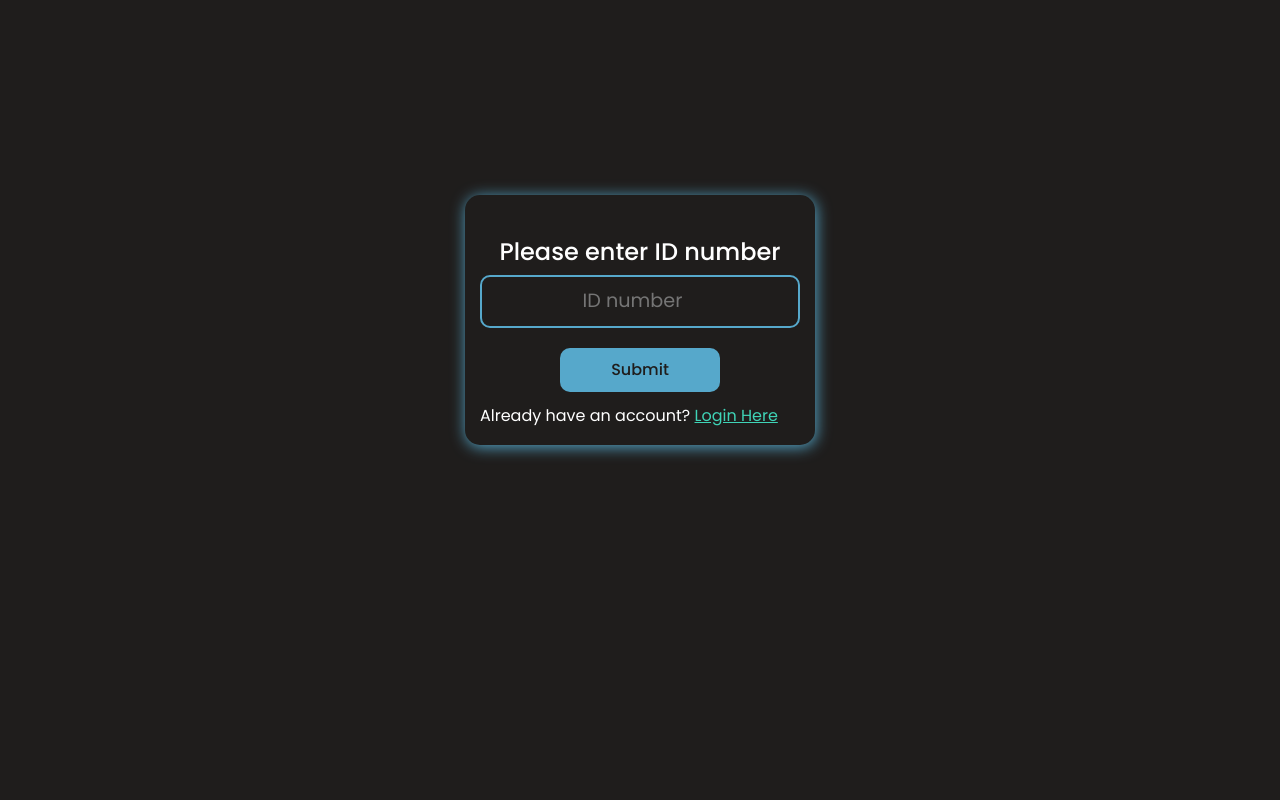
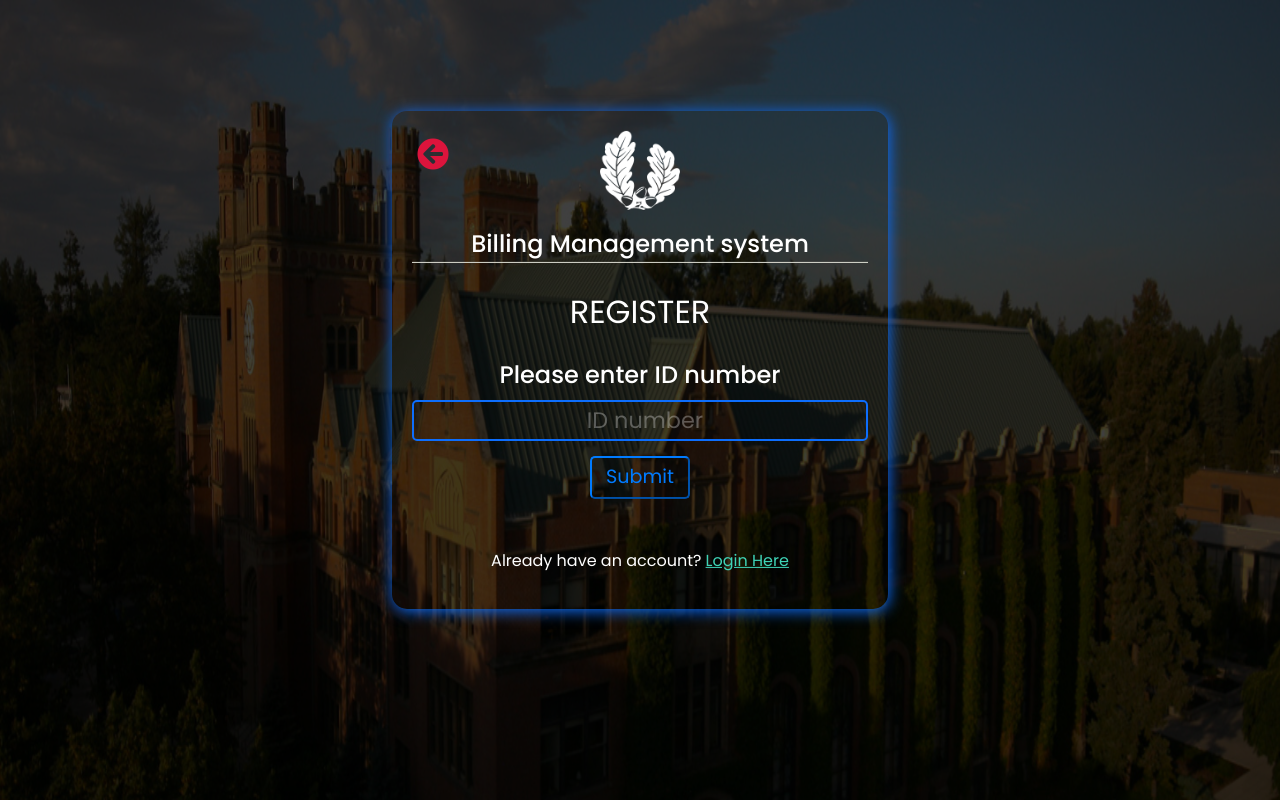
Before and after one commit to Pyro247/Billing-Management-System, a PHP site: page /html/registrationCheckID.php in a window 1280 px wide. Run offline with PHP 8.4, Linux system fonts and the light colour scheme; some libraries are stand-ins or nearby versions.

Commit message:
registration (checking of id) is now accessible

```diff
--- a/css/main.css
+++ b/css/main.css
@@ -245,10 +245,12 @@
     background-repeat: no-repeat;
     background-size: cover;
     background-position: center;
+
 }
 
 .learning_wrapper{
     padding: 0 50px;
+
 }
 
 
@@ -371,6 +373,7 @@
     padding-top: 100px;
     display: grid;
     place-content: center;
+    overflow-x: hidden;
 }
 
 .mvo_section img{
--- a/css/registration.css
+++ b/css/registration.css
@@ -25,6 +25,7 @@ html,
 body {
   background-color: var(--black-color);
 }
+
 
 /* LOADERRRR */
 .loader-wrapper {
@@ -125,6 +126,12 @@ body {
   text-align: center;
 }
 
+.bg{
+  position: absolute;
+  width: 100%;
+  height: 100%;
+  filter: brightness(25%)
+}
 /* NAVBARRRRRRRRRRRRRRRRRRRRRRRRRRRRRRRRRRRRRRRRRRRRRRRRRRRRRRRRRRRR */
 
 /* POPUP VALIDATORRRRRRRRRRRRRRRRRRRRRRRRRRRRRRRRRRRRRRRRRRRRRRRR */
@@ -139,27 +146,51 @@ body {
 
 .popup-validator {
   position: absolute;
-  top: 40%;
+  top: 45%;
   left: 50%;
   transform: translate(-50%, -50%);
-  width: 350px;
-  height: 250px;
-  box-shadow: 1px 2px 15px var(--blue-color);
+  box-shadow: 1px 2px 15px #0d6efd;
   border-radius: 15px;
   transition: 300ms ease;
   animation: popupAnimate 500ms ease;
   z-index: 999;
-  background-color: var(--black-color);
 }
+
 @keyframes popupAnimate {
   0% {
-    top: 10%;
+    top: -10%;
   }
 }
+form img{
+  width: 80px;
+  height: 80px;
+  display: block;
+  margin: 0 auto 15px;
+}
+
+form .below_image{
+  font-size: 1.5rem;
+  font-weight: 500;
+  color: var(--white-color);
+  text-align: center;
+  border-bottom: 1px solid #dbdbd2;
+  margin-bottom: 25px;
+}
+
+form .below_image__{
+  color: var(--white-color);
+  display: block;
+  text-align: center;
+  font-weight: normal;
+  text-transform: uppercase;
+  font-size: 2rem;
+  margin-bottom: 25px;
+}
+
 
 .popup-validator form {
   filter: brightness(100%);
-  padding: 15px;
+  padding: 20px;
   display: flex;
   flex-direction: column;
   justify-content: center;
@@ -175,51 +206,95 @@ body {
 
 .popup-validator form input[type="number"] {
   background: transparent;
-  padding: 10px;
-  color: var(--white-color);
+  border: none;
+  outline: none;
+  padding: 2px 5px 2px 15px;
+  font-size: 1.4rem;
+  background: none;
   text-align: center;
-  font-size: 1.2rem;
-  border-radius: 10px;
-  border: 2px solid var(--blue-color);
-  outline: none;
-  font-weight: normal;
-  margin-bottom: 10px;
+  color: #FFFFFF;
+  border: 2px solid #0d6efd;
+  width: 100%;
+  margin-bottom: 15px;
+  margin-top: 2px;
+  border-radius: 5px;
 }
 
-.popup-validator form input[type="submit"] {
-  background: var(--blue-color);
-  padding: 10px;
-  color: var(--black-color);
-  text-align: center;
-  font-size: 1rem;
-  border-radius: 10px;
-  border: none;
-  outline: none;
-  font-weight: 500;
-  cursor: pointer;
-  width: 50%;
-  display: block;
-  margin: 10px auto;
-  transition: 300ms ease;
+input:-webkit-autofill,
+input:-webkit-autofill:hover,
+input:-webkit-autofill:focus
+{
+-webkit-text-fill-color: var(--green-color);
+transition: background-color 5000s ease-in-out 0s;
+}
+input[type=number]::-webkit-inner-spin-button,
+input[type=number]::-webkit-outer-spin-button {
+  -webkit-appearance: none;
+  margin: 0;
 }
 
-.popup-validator form input[type="submit"]:hover {
-  transform: translateY(-5px);
+
+.popup-validator form input[type="number"]::placeholder{
+  color: white;
+  opacity: .3;
+
+}
+
+
+.popup-validator form input[type="submit"] {
+  padding: 5px;
+  font-size: 1.2rem;
+  color: #007bff;
+  background-color: transparent;
+  background-image: none;
+  border-color: #007bff;
+  cursor: pointer;
+  transition: all 250ms ease;
+  width: 100px;
+  border-radius: 5px;
+  margin:0 auto 50px;
+  display: block;
+}
+
+.popup-validator form input[type="submit"]:hover{
+  background: #007bff;
+  color: var(--white-color);
 }
 
 .popup-validator form p {
-  position: absolute;
   bottom: 1px;
   text-align: center;
   color: var(--white-color);
+
 }
 
-.popup-validator form a {
+.popup-validator form .login_link {
   text-decoration: underline;
   color: var(--green-color);
+  transition: all 150ms linear;
 }
 
-/* @@@@@@@@@@@@@@@@@@@@@@@@@@@@@@@@@@@@@@@@@@@@@@@@@@@@@@@@@@@@@@@@@@@@@@@@@@@@@@@@@@@@@@@@@ */
+.popup-validator form .login_link:hover{
+  opacity: .8;
+}
+
+.back_link{
+  position: absolute;
+  top: 20px;
+  left: 25px;
+  color: crimson;
+  font-size: 2rem;
+  z-index: 1000;
+  transition: all 150ms linear;
+}
+
+.back_link:hover{
+  color: crimson;
+  opacity: .8;
+}
+
+
+/* @@@@@@@@@@@@@@@@@@@@@@@@@@@@@@@@@@@@@@@@@@@@@@@@@@@@@@@@@@@@@@@@@@@@@@@@@@@@@@@@@@@@@@@@@
 .container.hide {
   opacity: 0;
   user-select: none;
@@ -249,7 +324,7 @@ body {
 
 /* Account text  INDEPENDENT */
 
-.account__text {
+/* .account__text {
   text-align: center;
 }
 
@@ -261,10 +336,10 @@ body {
 .btn.btn-outline-success.btn_nxt_prv:focus {
   box-shadow: none;
   outline: none;
-}
+} */
 
 /* PROGRESSSSSSSSSSSSSSSSSSSSSSSSSSSSSSS */
-
+/*
 .progress_container ul {
   display: flex;
   justify-content: space-evenly;
@@ -287,4 +362,4 @@ body {
 
 .progress-bar.progress-bar-striped.progress-bar-animated {
   background-color: green;
-}
+} */
--- a/html/registrar_access.php
+++ b/html/registrar_access.php
@@ -56,7 +56,7 @@
               <p>Excellence at its finest.</p>
           </div>
       </div>
-      <a href="../index.html" class="logout__">Logout</a>
+      <a href="./login.php" class="logout__">Logout</a>
     </div>
 
 
--- a/html/registrationCheckID.php
+++ b/html/registrationCheckID.php
@@ -14,6 +14,18 @@
     <script src="//cdn.jsdelivr.net/npm/sweetalert2@11"></script>
     <!-- CSS -->
     <link rel="stylesheet" type="text/css" href="../css/registration.css?<?php echo time(); ?>" />
+
+    <!-- JS LOADER -->
+    <script type="text/javascript">
+        // Onload loader transition
+        $(window).on("load", function(){
+                $(".loader-wrapper").fadeOut('xslow');
+        });
+
+
+    </script>
+
+
     <title>Registration | University Example</title>
 </head>
 <body>
@@ -39,26 +51,27 @@
     <?php
         include_once '../includes/checkId.php';
     ?>
+    <img src="../images/register_bg.jpg" alt="Pyro University" class="bg">
     <div class="popup-validator" id="popup-id">
+    <a href="../index.html" class="back_link"><i class="fas fa-arrow-circle-left"></i></a>
+        <form action="" method="POST">
 
-        <form action="" method="POST">
+
+
+            <img src="../images/logo.png" alt="">
+            <span class="below_image">Billing Management system</span>
+
+            <span class="below_image__">Register</span>
+
             <h3>Please enter ID number</h3>
-
             <input type="number" name="userId" id="" placeholder="ID number">
             <input type="submit" name="checkID" id="checkID" value="Submit">
-            <p>Already have an account? <a href="../html/login.php">Login Here</a></p>
+            <p>Already have an account? <a href="../html/login.php" class="login_link">Login Here</a></p>
 
 
         </form>
     </div>
-    <script type="text/javascript">
-        // Onload loader transition
-        $(window).on("load", function(){
-                $(".loader-wrapper").fadeOut('xslow');
-        });
 
-
-    </script>
 
 
 
--- a/includes/login.php
+++ b/includes/login.php
@@ -31,7 +31,7 @@
             Swal.fire({
               title: 'Login failed',
               text: 'This ID is already registered',
-              icon: 'info',
+              icon: 'error',
               confirmButtonText: 'OK'
             });
             </script>
--- a/index.html
+++ b/index.html
@@ -95,7 +95,7 @@
     <!-- Learning -->
     <div class="learning_section" id="learning">
         <div class="learning_wrapper" data-aos="fade-down">
-            <h3 data-aos="zoom-in-right">Coping up with Covid-19</h3>
+            <h3 data-aos="zoom-in-right">Coping up with <span style="color: crimson">Covid - 19</span></h3>
             <p>What we offer:</p>
 
             <div class="learning_o_m" data-aos="fade-down">
```
Also changed, not shown: css/login.css (+27 -7 lines), html/login.php (+7 -6 lines), images/register_bg.jpg (added).
